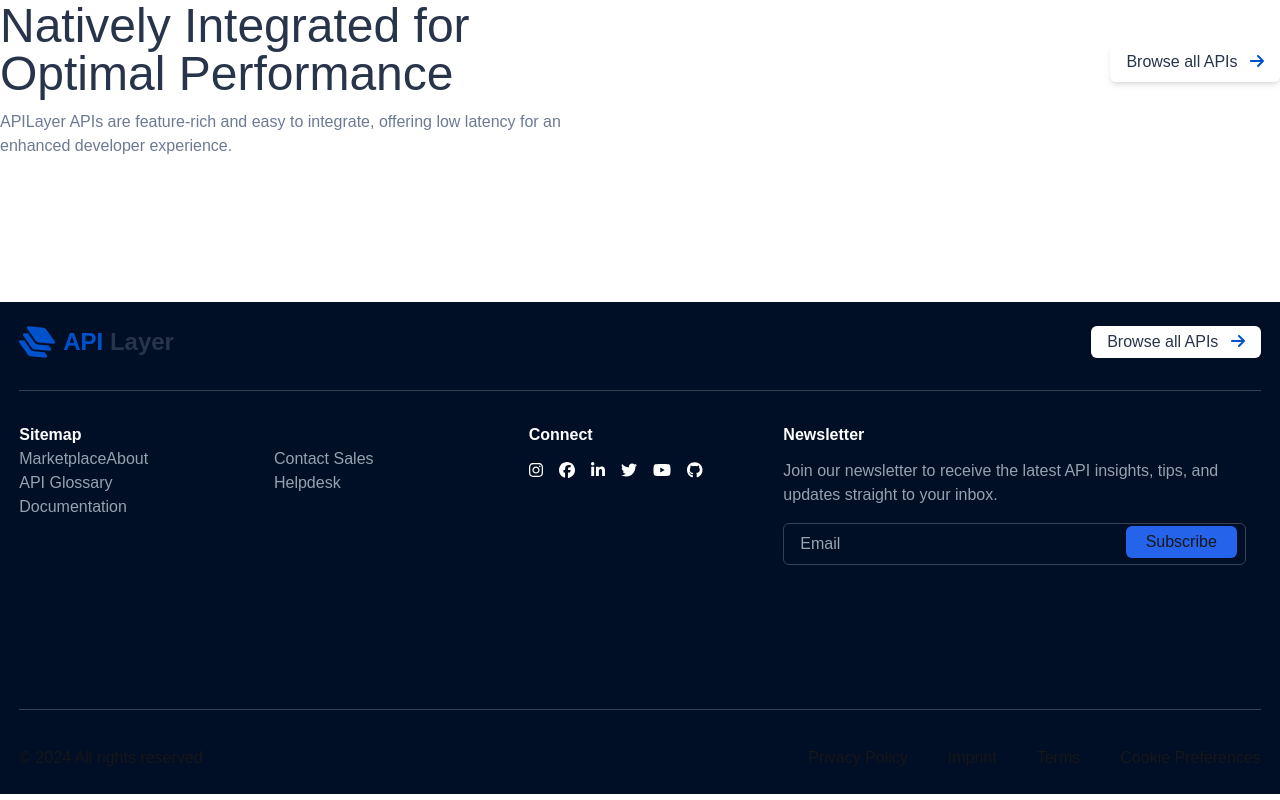
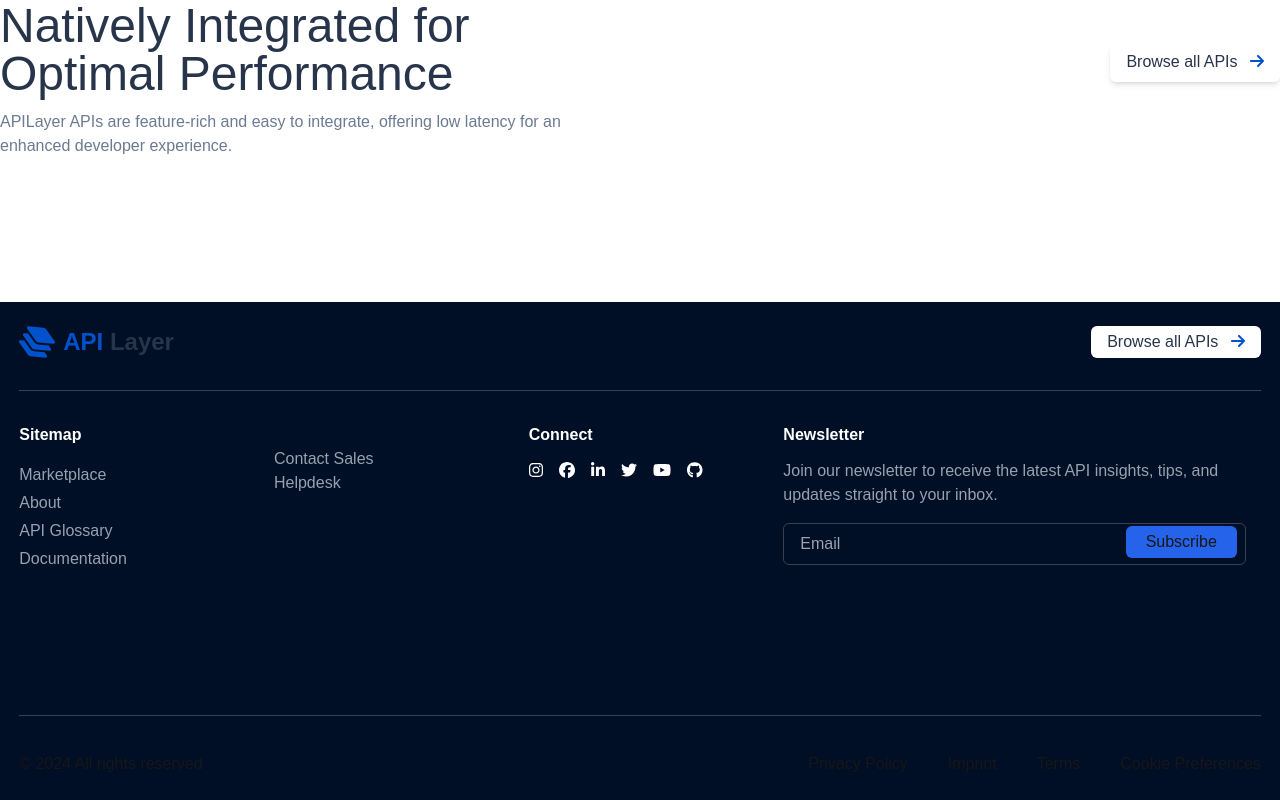
Before and after one commit to PhucHau0310/APILayer-FE-Clone, a Next.js app: page / in a window 1280 px wide. Shown: the part 1436-2236 px from the top of the page. Built offline with nearby package versions, Linux system fonts and the light colour scheme.

Commit message:
change sitemap list url

```diff
--- a/components/layouts/Footer.tsx
+++ b/components/layouts/Footer.tsx
@@ -45,15 +45,24 @@ const Footer = () => {
                 </div>
 
                 <div className="flex flex-row justify-between gap-4 mt-8 pb-36 border-b border-b-[#374151]">
-                    <div className="w-[20%]  text-[#97a1af]">
-                        <h1 className="text-white text-base font-semibold">
-                            Sitemap
-                        </h1>
-                        <a href="/marketplace">Marketplace</a>
-                        <a href="/about">About</a>
-                        <p>API Glossary</p>
-                        <a href="/docs">Documentation</a>
+                    <div className="w-[20%] text-[#97a1af] space-y-2">
+                        <h1 className="text-white text-base font-semibold mb-4">Sitemap</h1>
+                        <ul className="space-y-1">
+                            <li>
+                                <a href="/marketplace" className="hover:underline">Marketplace</a>
+                            </li>
+                            <li>
+                                <a href="/about" className="hover:underline">About</a>
+                            </li>
+                            <li>
+                                <span className="cursor-default">API Glossary</span>
+                            </li>
+                            <li>
+                                <a href="/docs" className="hover:underline">Documentation</a>
+                            </li>
+                        </ul>
                     </div>
+
 
                     <div className="w-[20%]  text-[#97a1af]">
                         <p className="mt-6">Contact Sales</p>
```
